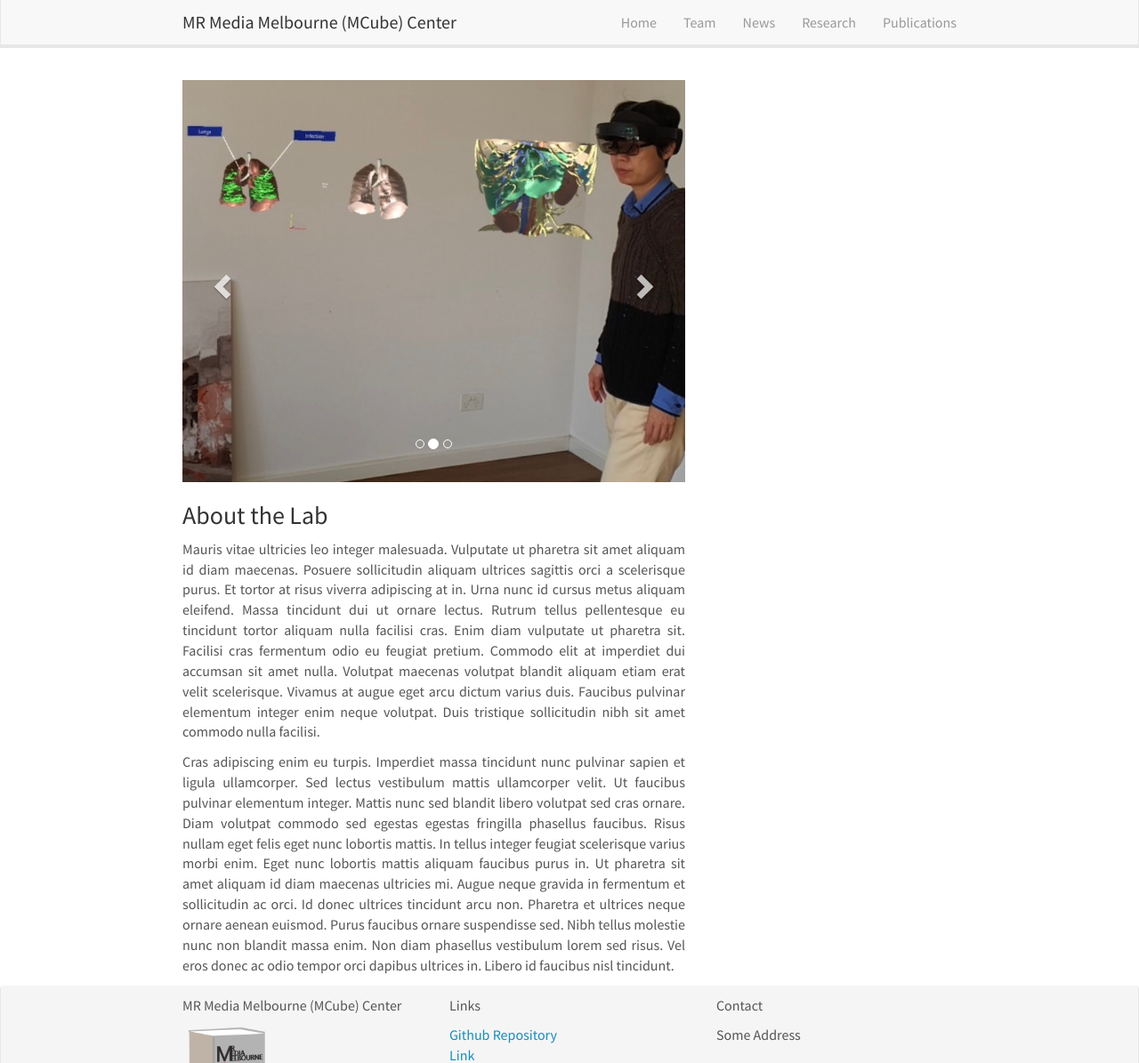
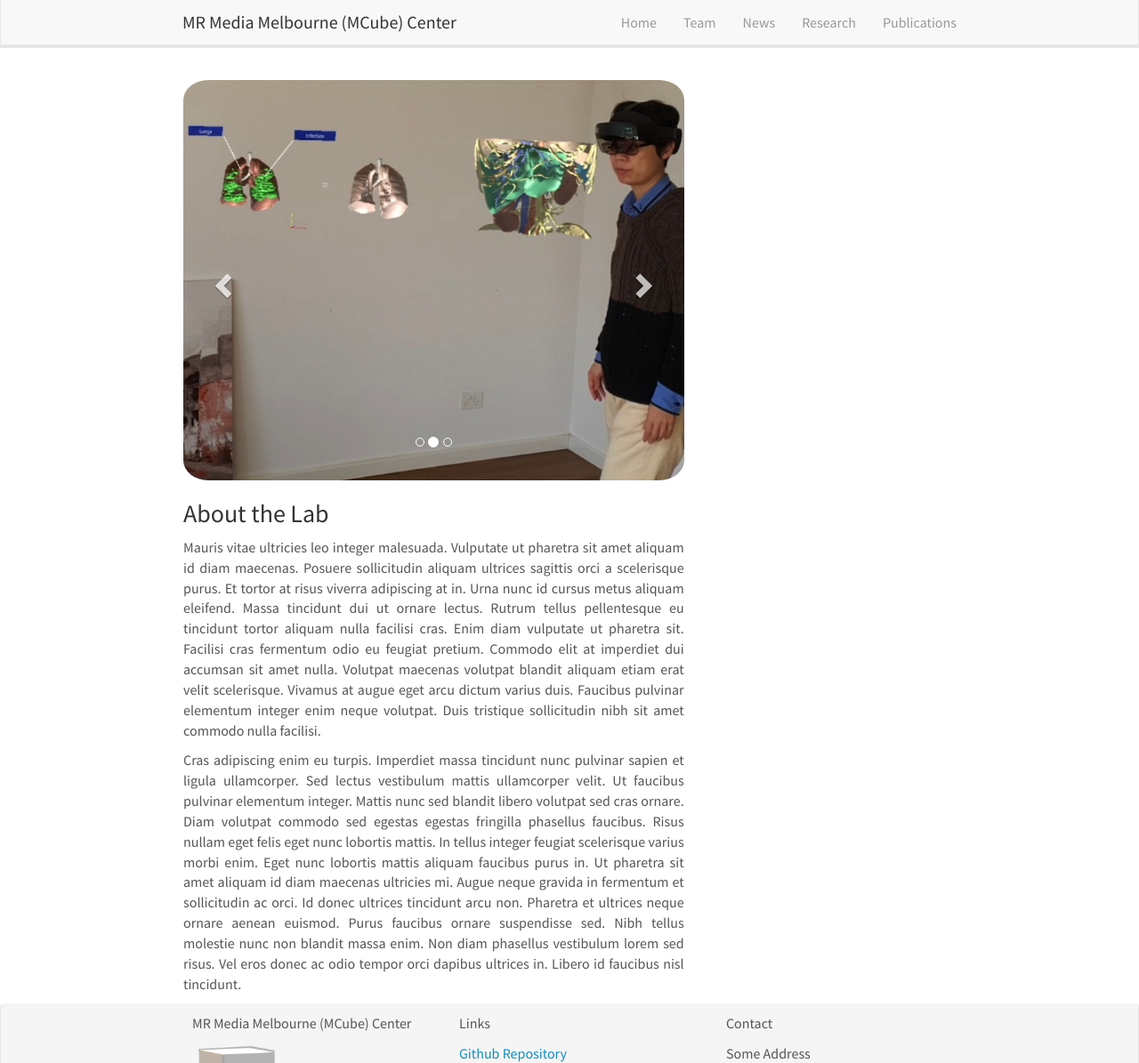
Before and after one commit to m3lab-ltu/m3lab-ltu.github.io, a Jekyll site: the page built from _pages/home.md, in a window 1280 px wide and 1195 px high. Shown: the whole window at 89% size. Built offline with Jekyll 4.4.1, drawn with Linux system fonts in a browser that asks for light colours; nearby versions of some CDN libraries; comment, search, counter and statistics services are not loaded.

Commit message:
Add files via upload

```diff
--- a/css/main.scss
+++ b/css/main.scss
@@ -43,6 +43,27 @@
   max-width: 900px; /* or 950px */
 }
 
+/* Team & Publications */
+#gridid img { margin: 16px 22px 6px 0; border-radius:10%; box-shadow: 2px 2px 5px #888888 }
+#homeid img { margin: 0 0 0 0; border-radius:5%; box-shadow: 0px 0px 0px #888888 }
+#picid img { margin: 6px 3px 60px 6px; border-radius:1%; box-shadow: 2px 2px 5px #888888 }
+#gridid .row { margin-bottom: 24px; }
+
+/* Grid overrides */
+.col-sm-1, .col-sm-2, .col-sm-3, .col-sm-5, .col-sm-6,
+.col-sm-7, .col-sm-8, .col-sm-9, .col-sm-10, .col-sm-11,
+.col-sm-12, .col-sm-24 {
+	padding-left: 16px;
+	padding-right: 16px;
+}
+
+/* Grid overrides */
+.col-sm-4 {
+	padding-left: 26px;
+	padding-right: 26px;
+}
+
+
 /* Carousel */
 
 .carousel {
```
